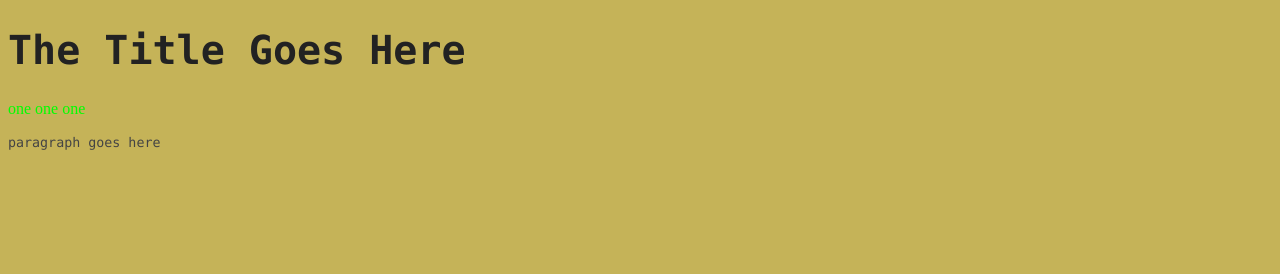
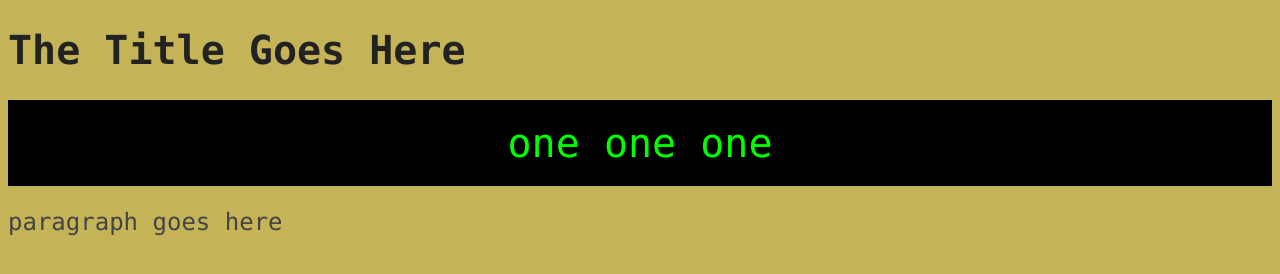
Before and after one commit to 9jwollan/finalsem2, a plain HTML site: page index.html in a window 1280 px wide. Drawn offline with Linux system fonts and the light colour scheme.

Commit message:
Add files via upload

```diff
--- a/index.html
+++ b/index.html
@@ -9,9 +9,9 @@
     <body>
 
         <nav>
-            <a hfref="filler.html"> one</a>
-            <a hfref="filler.html"> one</a>
-            <a hfref="filler.html"> one</a>
+            <a href="index2.html"> one</a>
+            <a href="filler.html"> one</a>
+            <a href="filler.html"> one</a>
 
         </nav>
       <p> paragraph goes here </p>
--- a/styles.css
+++ b/styles.css
@@ -9,7 +9,7 @@ width:75%;
 color:#222222;}
 
 p {font-family:consolas;
-font-size:10pt;
+font-size:18pt;
 line-height:18pt;
 width:75%;
 color:#444444}
@@ -22,29 +22,30 @@ color:#444444}
 
 
 
-navigation {font-family:consolas;
-font-size:10pts;
-width:75%;
+nav {font-family:consolas;
+font-size:30pt;
+
 background:#000000;
-padding:5pt;
-text-align:center;}
+padding:15pt;
+text-align:center;
+}
 
 a {color:#00ff00;
 text-decoration:none;}
 
-a:vistied {color:#00ff00;}
+a:vistied {color:#00ffff;}
 
 a:hover {color:#D4Af37;}
 
 div ul {list-style-type:none;
 margin: 0px 0px 0px 0px;
-wideth: 200px;
+width: 200px;
 background-color:#444444}
 
 
 div li {display: block;
 padding: 8px 10px 8px 18px;
-text-decoration: none;
+text-decoration:none;
 border: 1px solid #00ff00;}
 
 
@@ -52,7 +53,7 @@ div{float: left;
 margin: 0px 8px 0px 0px;)}
 
 body {
-width:80%;
+
 background:#C5B358;
 
 }
@@ -60,3 +61,7 @@ background:#C5B358;
 title {
     text-align:center
 }
+
+b {text-size:30pt;
+
+}
```
Also changed, not shown: index2.html (added, +19 -0 lines).
